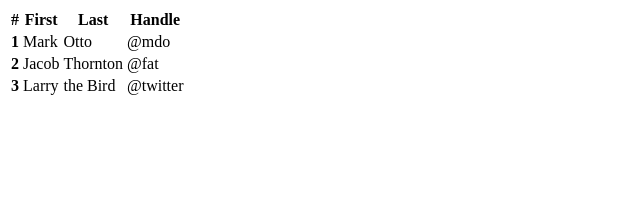
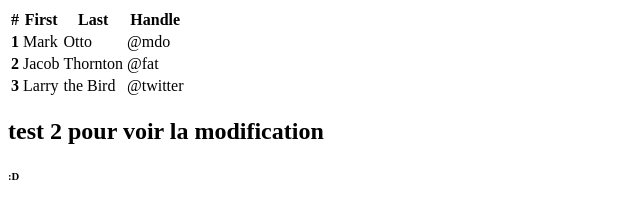
Before and after one commit to B-mariem/test, a plain HTML site: page index.html in a window 1280 px wide. Shown: the whole page, without its empty margins (0-640 px from the left). Drawn offline with Linux system fonts and the light colour scheme.

Commit message:
commit 2

```diff
--- a/index.html
+++ b/index.html
@@ -33,4 +33,6 @@
           </tr>
         </tbody>
       </table>
+      <h2>test 2 pour voir la modification</h2>
+      <h6>:D</h6>
 </body>
```
